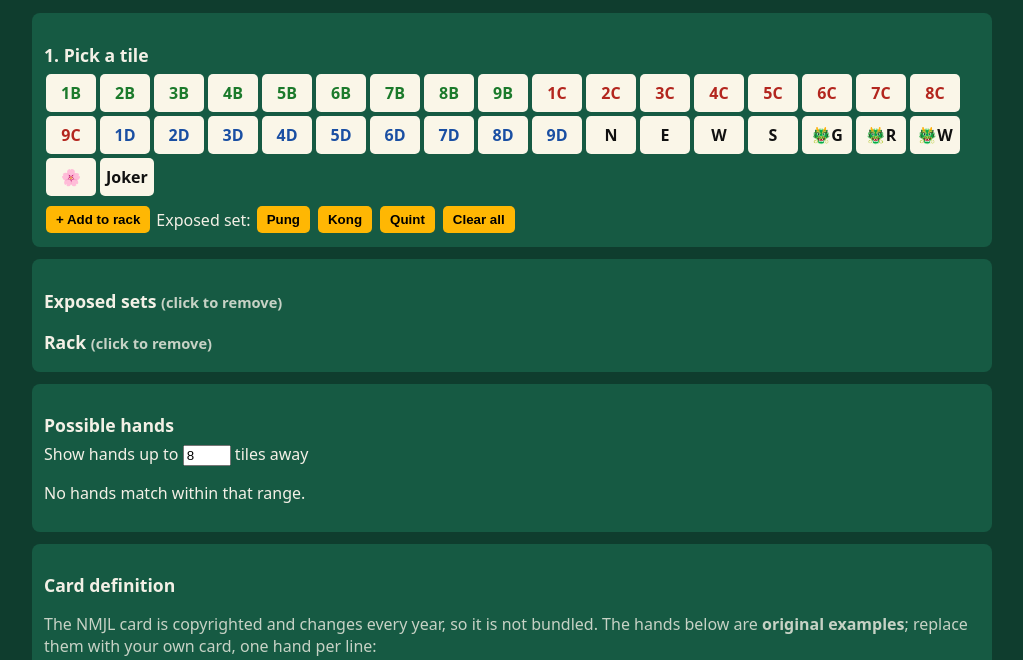
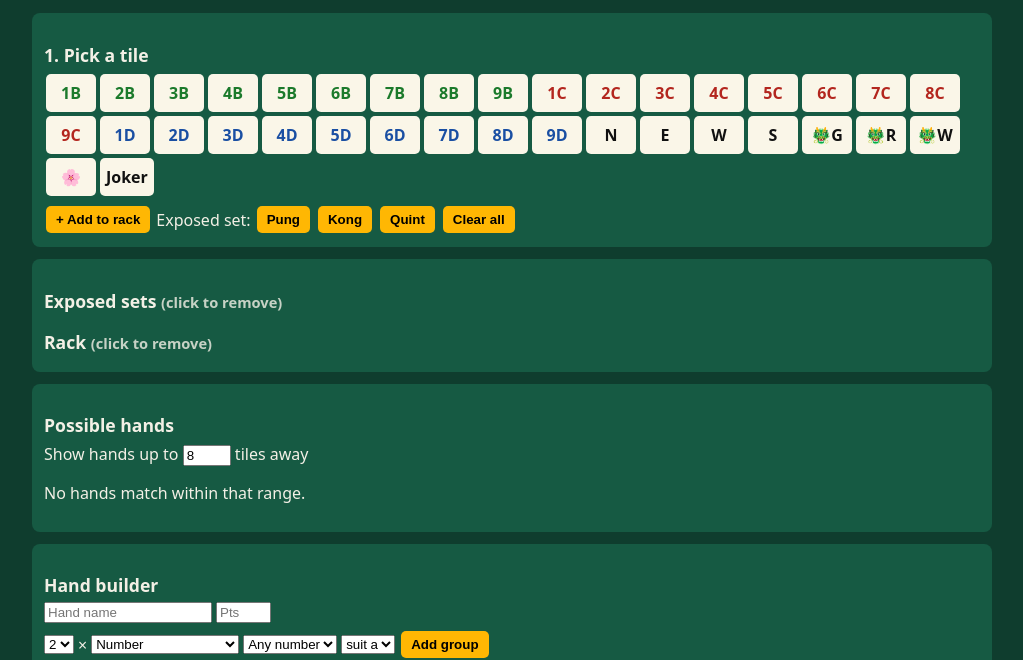
Before and after one commit to jmwendt7/american-mahjong-helper, a plain HTML site: page index.html in a window 1280 px wide. Shown: the part 128-788 px from the top of the page, without its empty margins (128-1151 px from the left). Drawn offline with Linux system fonts and the light colour scheme.

Commit message:
Add hand builder form
Co-authored-by: Copilot <223556219+Copilot@users.noreply.github.com>

```diff
--- a/index.html
+++ b/index.html
@@ -44,6 +44,25 @@
   <h2>Possible hands</h2>
   <label>Show hands up to <input id="maxAway" type="number" value="8" min="0" max="14" style="width:3em"> tiles away</label>
   <div id="results"></div>
+</div>
+
+<div class="panel">
+  <h2>Hand builder</h2>
+  <div class="row">
+    <input id="bName" placeholder="Hand name" style="width:12em">
+    <input id="bPts" placeholder="Pts" style="width:3.5em">
+  </div>
+  <div class="row" style="margin-top:6px">
+    <select id="bSize"><option>1</option><option selected>2</option><option>3</option><option>4</option><option>5</option></select> ×
+    <select id="bKind"><option value="num">Number</option><option value="F">Flower</option><option value="wind">Wind</option><option value="dragon">Dragon</option><option value="dsuit">Dragon matching suit</option></select>
+    <select id="bVal"></select>
+    <select id="bSuit"><option value="a">suit a</option><option value="b">suit b</option><option value="c">suit c</option></select>
+    <button id="bAdd">Add group</button>
+  </div>
+  <p class="muted" style="margin:4px 0">Suits a/b/c are three different suits. "Any" number = your choice of starting number; "+1" means one higher, etc.</p>
+  <div id="bPreview" class="row"></div>
+  <button id="bSave">Save hand to card</button> <button id="bUndo">Undo last group</button> <button id="bReset">Start over</button>
+  <span id="bCount" class="muted"></span>
 </div>
 
 <div class="panel">
@@ -193,6 +212,42 @@ $('clear').onclick=()=>{rack=[];exposed=[];persist();render()};
 $('maxAway').oninput=render;
 $('saveCard').onclick=()=>{localStorage.mjCard=$('card').value;render()};
 $('resetCard').onclick=()=>{$('card').value=EXAMPLE;localStorage.mjCard=EXAMPLE;render()};
+
+// ---- hand builder ----
+let bGroups=[];
+const KIND_OPTS={
+  num:[['$','Any number'],['$+1','Any +1'],['$+2','Any +2'],['$+3','Any +3'],['$+4','Any +4'],['$+5','Any +5'],['$+6','Any +6'],['$+7','Any +7'],['$+8','Any +8'],...[1,2,3,4,5,6,7,8,9].map(n=>[''+n,''+n])],
+  F:[['F','Flower']],
+  wind:[['wN','North'],['wE','East'],['wW','West'],['wS','South']],
+  dragon:[['dG','Green'],['dR','Red'],['dW','White (Soap)']],
+  dsuit:[['d','Matches suit']]
+};
+function bKindChanged(){
+  const k=$('bKind').value;
+  $('bVal').innerHTML=KIND_OPTS[k].map(([v,t])=>`<option value="${v}">${t}</option>`).join('');
+  $('bSuit').style.display=(k==='num'||k==='dsuit')?'':'none';
+}
+function bRender(){
+  const p=$('bPreview');p.innerHTML='';
+  bGroups.forEach(g=>{const c=document.createElement('span');c.className='tile sm';c.textContent=g;p.append(c)});
+  const total=bGroups.reduce((a,g)=>a+ +g[0],0);
+  $('bCount').textContent=` ${total}/14 tiles`;
+}
+$('bKind').onchange=bKindChanged;
+$('bAdd').onclick=()=>{
+  const k=$('bKind').value,v=$('bVal').value,su=$('bSuit').value;
+  bGroups.push($('bSize').value+':'+((k==='num'||k==='dsuit')?v+su:v));bRender();
+};
+$('bUndo').onclick=()=>{bGroups.pop();bRender()};
+$('bReset').onclick=()=>{bGroups=[];bRender()};
+$('bSave').onclick=()=>{
+  const total=bGroups.reduce((a,g)=>a+ +g[0],0);
+  if(!$('bName').value.trim())return alert('Give the hand a name.');
+  if(total!==14)return alert(`A hand needs 14 tiles (currently ${total}).`);
+  const c=$('card');c.value=c.value.replace(/\s*$/,'')+`\n${$('bName').value.trim().replace(/\|/g,'/')} | ${$('bPts').value.trim()||'?'} | ${bGroups.join(' ')}`;
+  localStorage.mjCard=c.value;bGroups=[];$('bName').value='';$('bPts').value='';bRender();render();
+};
+bKindChanged();bRender();
 load();$('card').value=localStorage.mjCard||EXAMPLE;render();
 </script>
 </body>
```
